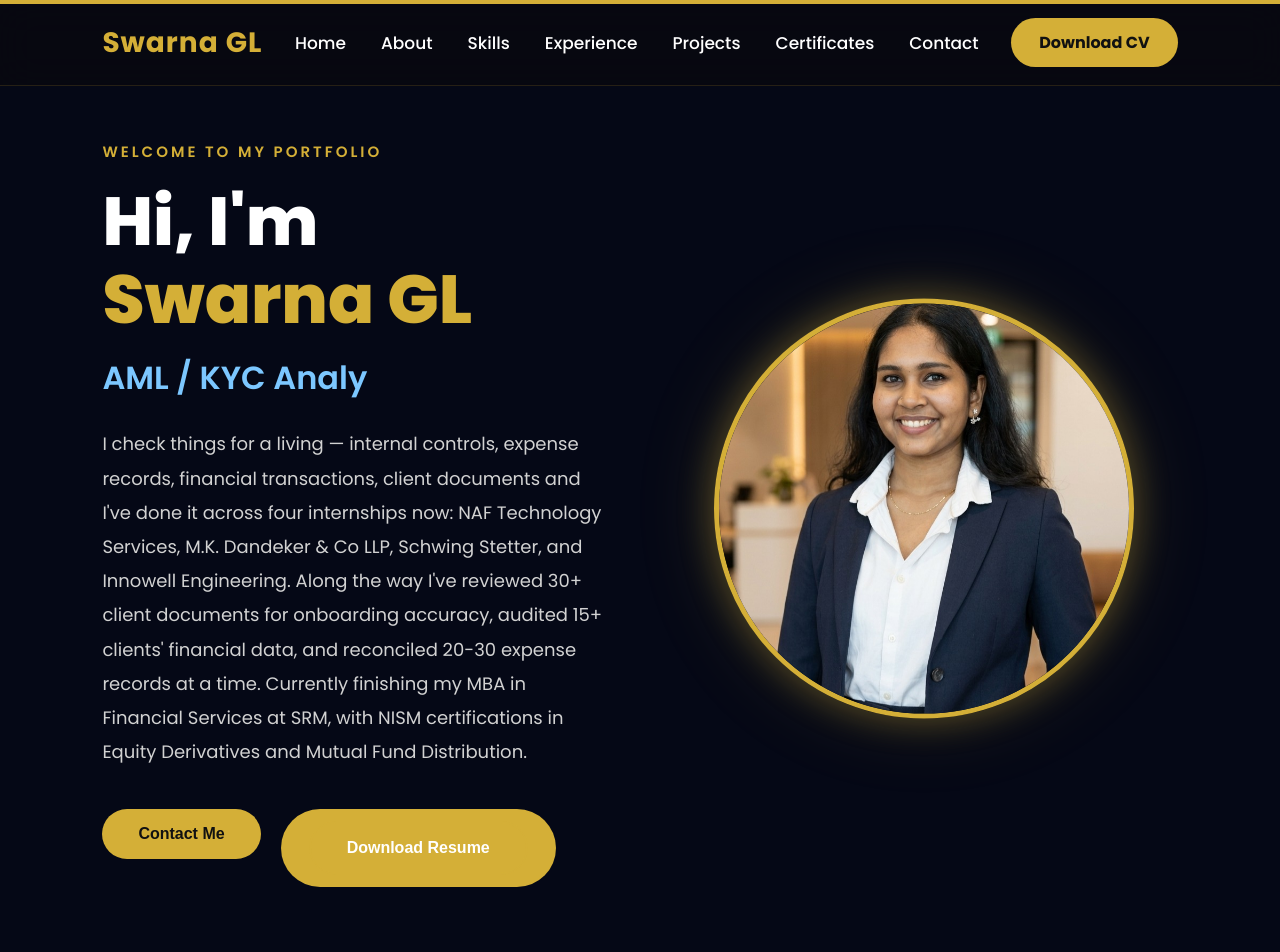
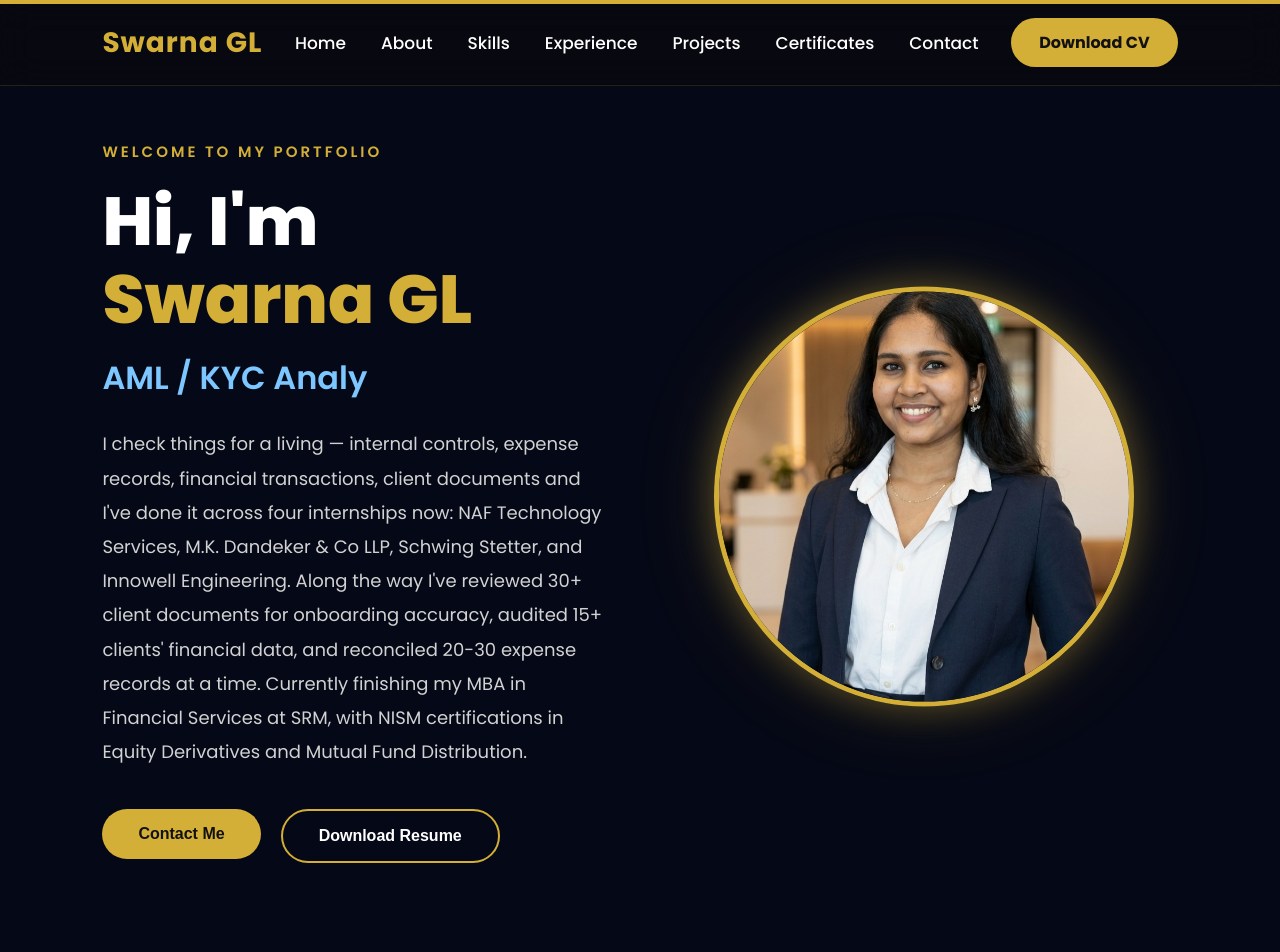
Before and after one commit to pavankumar-29/Swarna_GL-portfolio, a React (Vite) app: page / in a window 1280 px wide. Shown: the top 952 px of the page. Built offline with nearby package versions, Linux system fonts and the light colour scheme.

Commit message:
Update Hero.jsx

```diff
--- a/src/sections/Hero.jsx
+++ b/src/sections/Hero.jsx
@@ -88,7 +88,6 @@ function Hero() {
           <a
             href="/Swarna_Resume_Final.pdf"
             download="Swarna_GL_Resume.pdf"
-            className="resume-btn"
           >
             <button type="button" className="outline">
               Download Resume
```
